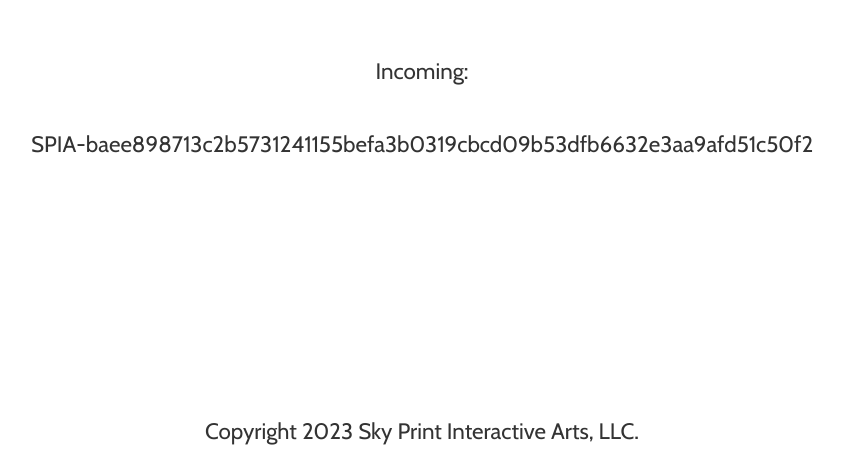
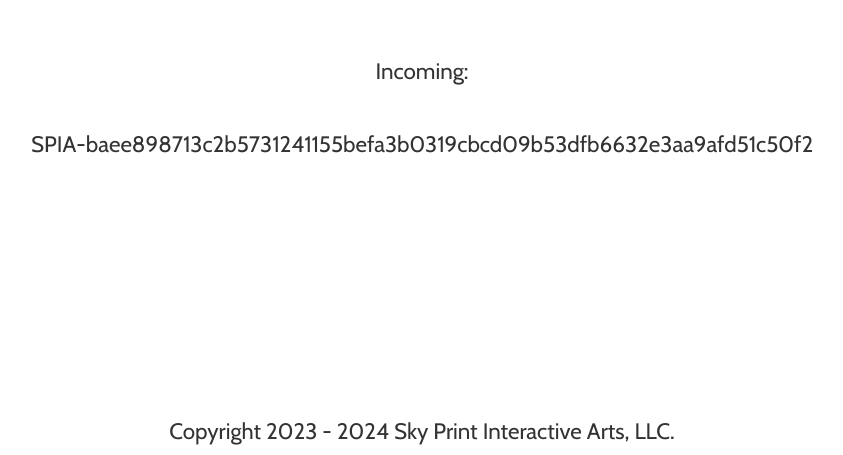
Before and after one commit to skyprintco/skyprintco.github.io, a plain HTML site: page index.html in a window 1280 px wide. Shown: the part 345-800 px from the top of the page, without its empty margins (218-1061 px from the left). Drawn offline with nearby package versions, Linux system fonts and the light colour scheme.

Commit message:
Update index.html

```diff
--- a/index.html
+++ b/index.html
@@ -66,6 +66,6 @@ footer {
     <h1>sky print</h1>
     <p>Incoming:</p>
     <p>SPIA-baee898713c2b5731241155befa3b0319cbcd09b53dfb6632e3aa9afd51c50f2</p>
-    <footer>Copyright 2023 Sky Print Interactive Arts, LLC. </footer>
+    <footer>Copyright 2023 - 2024 Sky Print Interactive Arts, LLC. </footer>
 </body>
 </html>
```
